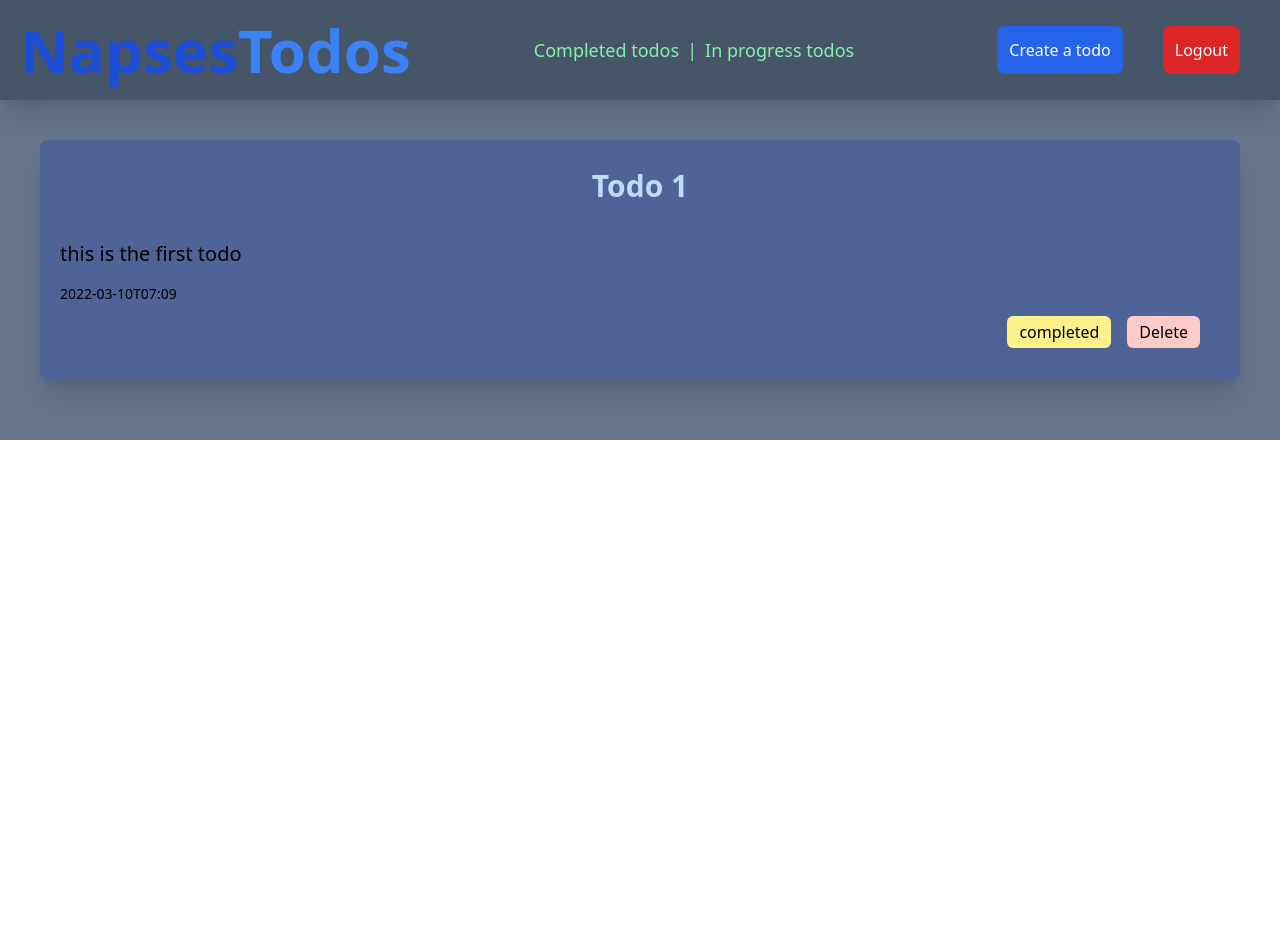
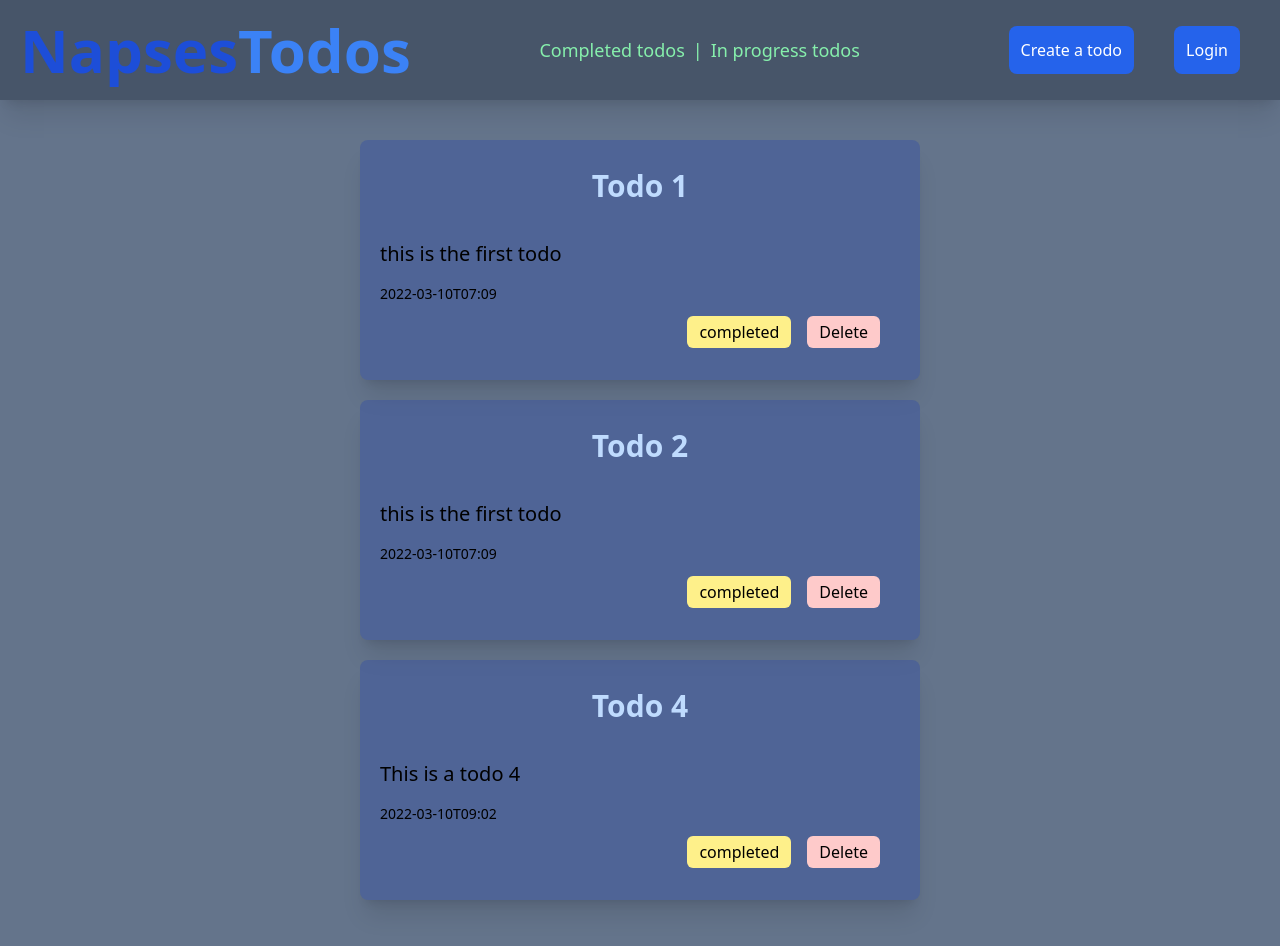
Before and after one commit to descholar-ceo/napses-todo, a Next.js app: page /todos/completed in a window 1280 px wide. Shown: the top 946 px of the page. Before the commit the page ends 800 px from the top, so only its background shows below. Built offline with nearby package versions, Linux system fonts and the light colour scheme; data requests are answered from the project's data file.

Commit message:
Add condition

```diff
--- a/components/Form.js
+++ b/components/CreateTodoForm.js
@@ -1,10 +1,10 @@
 import React from 'react';
-import Button from '../components/Button';
+import Button from './Button';
 import { useForm } from 'react-hook-form';
 import axios from 'axios';
 import { useRouter } from 'next/router';
 
-export default function Form() {
+export default function CreateTodoForm() {
   const router = useRouter();
   const { register, handleSubmit, formState: { errors }} = useForm();
   const submitData = async (data) => {
@@ -48,10 +48,10 @@ export default function Form() {
           >Completed</label>
           <input
             type='radio'
-            name='completed'
-            value='true'
+            name='status'
+            value='completed'
             id='completed'
-            {...register('completed', { required: true })}
+            {...register('status', { required: true })}
           />
         </div>
         <div className='mx-2'>
@@ -62,9 +62,9 @@ export default function Form() {
           <input
             id='in-progress'
             type='radio'
-            name='completed'
-            value='false'
-            {...register('completed', { required: true })}
+            name='status'
+            value='inprogress'
+            {...register('status', { required: true })}
           />
         </div>
       </div>
--- a/container/CreateTodo.js
+++ b/container/CreateTodo.js
@@ -1,8 +1,8 @@
 import React from 'react'
-import Form from '../components/Form'
+import CreateTodoForm from '../components/CreateTodoForm'
 
 export default function CreateTodo() {
   return (
-    <div><Form /></div>
+    <div><CreateTodoForm /></div>
   )
 }
--- a/db.json
+++ b/db.json
@@ -12,7 +12,7 @@
       "name": "Todo 2",
       "description": "this is the first todo",
       "time": "2022-03-10T07:09",
-      "status": "inprogress",
+      "status": "completed",
       "id": 2,
       "completed": true
     },
@@ -23,6 +23,13 @@
       "status": "inprogress",
       "id": 3,
       "completed": true
+    },
+    {
+      "name": "Todo 4",
+      "description": "This is a todo 4",
+      "time": "2022-03-10T09:02",
+      "status": "completed",
+      "id": 4
     }
   ],
   "users": [
@@ -40,12 +47,5 @@
       "password": "password"
     }
   ],
-  "sessions": [
-    {
-      "id": 1,
-      "userId": 1,
-      "createdAt": "2022-03-08",
-      "expires": "2022-03-10"
-    }
-  ]
+  "sessions": []
 }
--- a/pages/todos/[status]/index.js
+++ b/pages/todos/[status]/index.js
@@ -3,9 +3,7 @@ import { useRouter } from 'next/router';
 import DynamicTodoList from '../../../container/DynamicTodoList';
 
 export default function Todos() {
-    const router = useRouter();
-    const { status } = router.query;
   return (
-    <div><DynamicTodoList status={status}/></div>
+    <div className='w-1/2 mx-auto'><DynamicTodoList /></div>
   )
 }
```
